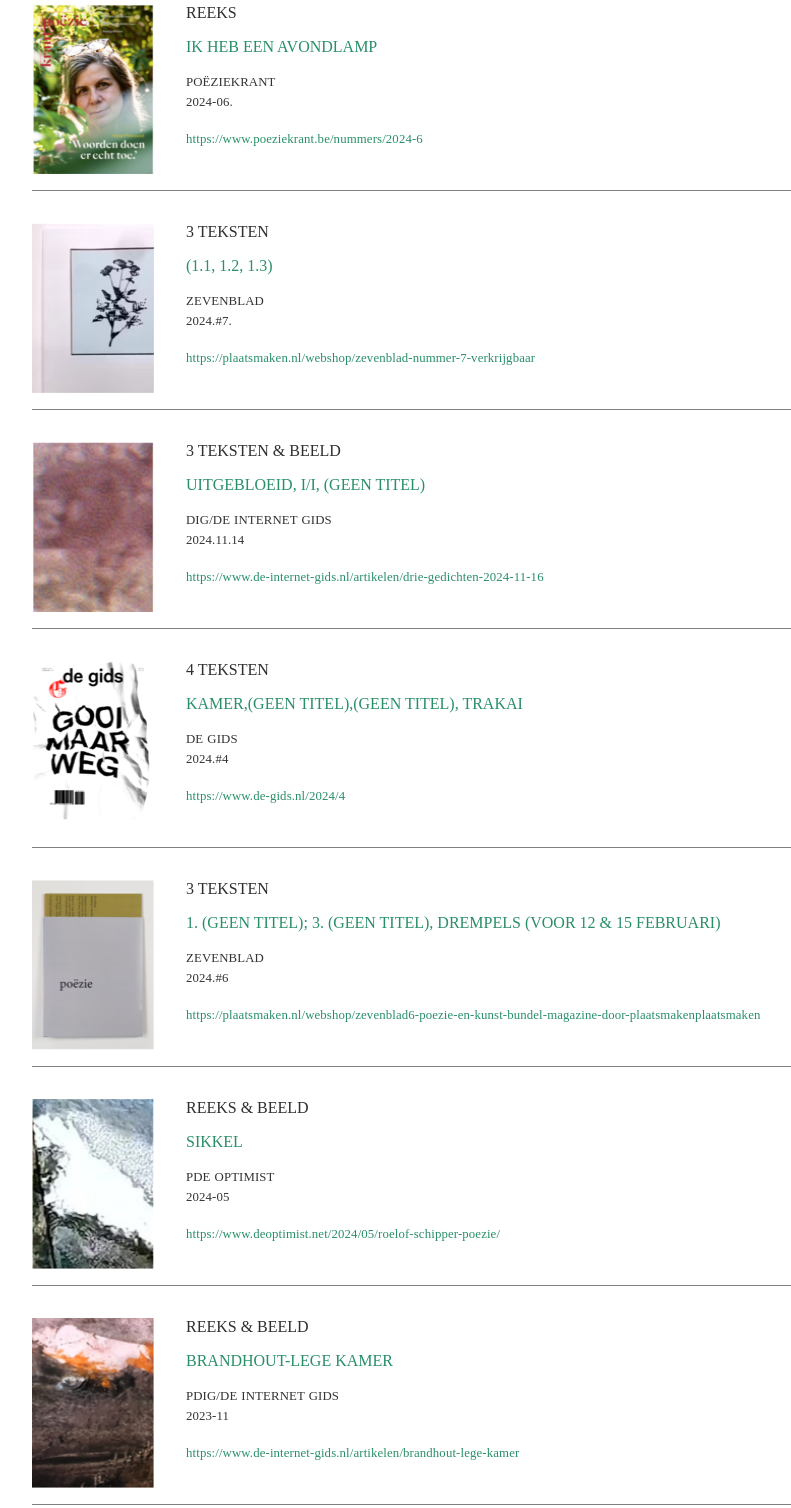
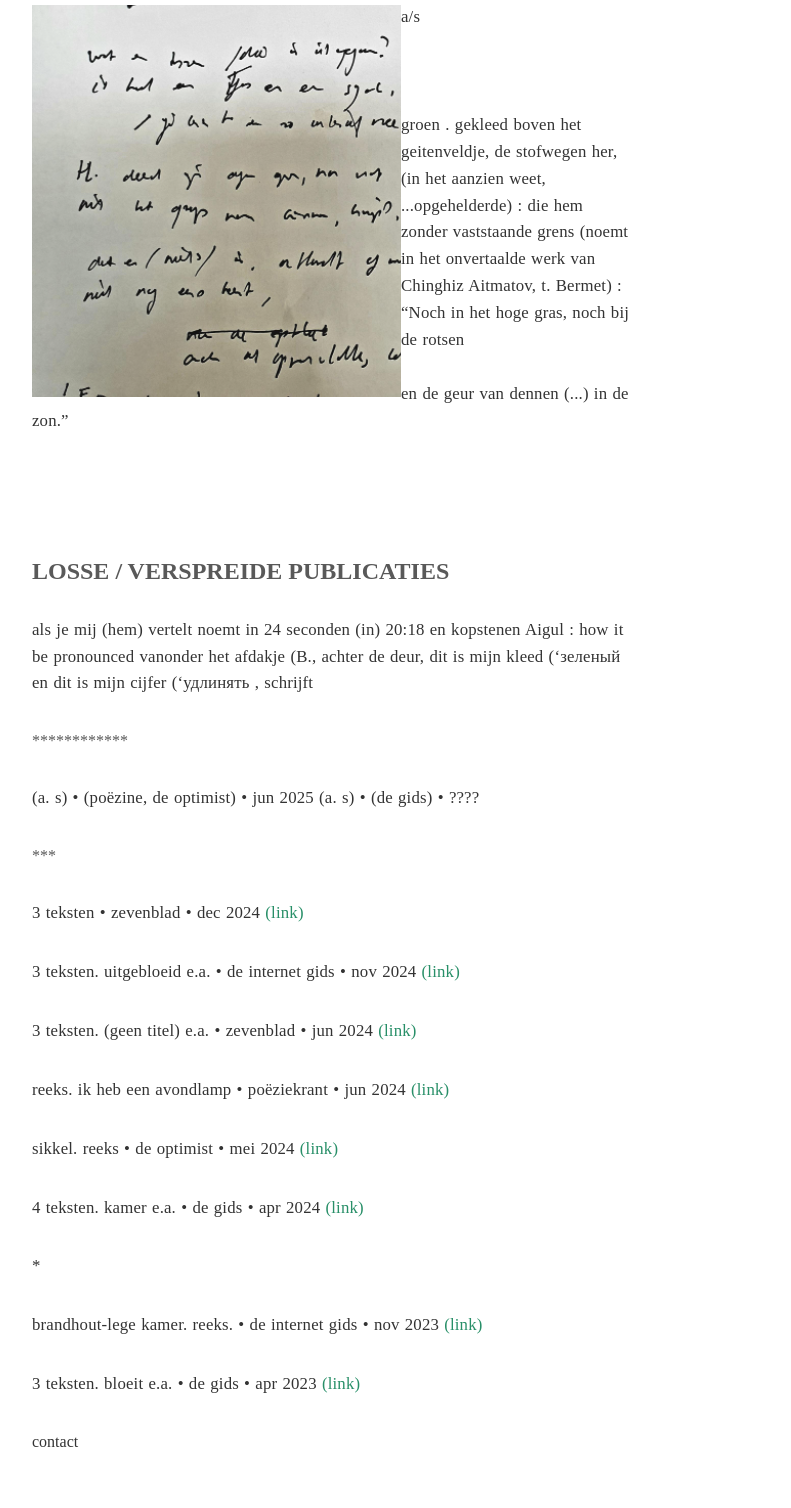
Before and after one commit to tjerk-git/rf, an Eleventy site: page src/publicaties.html in a window 1280 px wide. Shown: the part 218-1726 px from the top of the page, without its empty margins (208-999 px from the left). Built offline with nearby package versions, Linux system fonts and the light colour scheme; Eleventy itself is replaced by a stand-in of ours; files that its build step writes are made by us from their sources; a web font is replaced by a local one.

Commit message:
Add styles for main menu links and left alignment; update publicaties section with new content and links

```diff
--- a/src/publicaties.html
+++ b/src/publicaties.html
@@ -3,110 +3,57 @@ layout: base.njk
 title: roelof-schipper-Publicaties
 ---
 
-<section class="publicaties">
-  <article class="publicatie">
-    <a href="https://www.poeziekrant.be/nummers/2024-6" target="_blank">
-      <img src="/img/screenshot1.png" alt="publicatie" class="publicatie-image">
-    </a>
-      <div class="publicatie-text">
-          <h2 class="soort-publicatie">REEKS</h2>
-          <h2 class="publicatie-title">IK HEB EEN AVONDLAMP</h2>
-          <p>POËZIEKRANT <br>
-            2024-06.</p>
-            <p><a href="https://www.poeziekrant.be/nummers/2024-6" target="_blank">https://www.poeziekrant.be/nummers/2024-6</a></p>
-      </div>
-  </article>
-  <article class="publicatie">
-    <a href="https://plaatsmaken.nl/webshop/zevenblad-nummer-7-verkrijgbaar" target="_blank">
-      <img src="/img/screenshot2.png" alt="publicatie" class="publicatie-image">
-    </a>
-      <div class="publicatie-text">
-          <h2 class="soort-publicatie">3 TEKSTEN</h2>
-          <h2 class="publicatie-title">(1.1, 1.2, 1.3)</h2>
-          <p>ZEVENBLAD<br>
-            2024.#7.</p>
-            <p><a href="https://plaatsmaken.nl/webshop/zevenblad-nummer-7-verkrijgbaar" target="_blank">https://plaatsmaken.nl/webshop/zevenblad-nummer-7-verkrijgbaar</a></p>
-      </div>
-  </article>
+<img src="/img/s.png" class="align-left">
 
-  <article class="publicatie">
-    <a href="https://www.de-internet-gids.nl/artikelen/drie-gedichten-2024-11-16" target="_blank">
-      <img src="/img/screenshot3.png" alt="publicatie" class="publicatie-image">
-    </a>
-      <div class="publicatie-text">
-          <h2 class="soort-publicatie">3 TEKSTEN & BEELD</h2>
-          <h2 class="publicatie-title">uitgebloeid, i/i, (geen titel)</h2>
-          <p>DIG/DE INTERNET GIDS<br>
-            2024.11.14</p>
-            <p><a href="https://www.de-internet-gids.nl/artikelen/drie-gedichten-2024-11-16 target="_blank">https://www.de-internet-gids.nl/artikelen/drie-gedichten-2024-11-16</a></p>
-      </div>
-  </article>
-
-  <article class="publicatie">
-    <a href="https://www.de-gids.nl/2024/4" target="_blank">
-      <img src="/img/screenshot4.png" alt="publicatie" class="publicatie-image">
-    </a>
-      <div class="publicatie-text">
-          <h2 class="soort-publicatie">4 TEKSTEN</h2>
-          <h2 class="publicatie-title">kamer,(geen titel),(geen titel), trakai</h2>
-          <p>DE GIDS<br>
-            2024.#4</p>
-            <p><a href="https://www.de-gids.nl/2024/4" target="_blank">https://www.de-gids.nl/2024/4</a></p>
-      </div>
-  </article>
-
-  <article class="publicatie">
-    <a href="https://plaatsmaken.nl/webshop/zevenblad6-poezie-en-kunst-bundel-magazine-door-plaatsmakenplaatsmaken" target="_blank">
-      <img src="/img/screenshot5.png" alt="publicatie" class="publicatie-image">
-    </a>
-      <div class="publicatie-text">
-          <h2 class="soort-publicatie">3 TEKSTEN</h2>
-          <h2 class="publicatie-title">1. (geen titel); 3. (geen titel), drempels (voor 12  & 15 februari)</h2>
-          <p>ZEVENBLAD<br>
-            2024.#6</p>
-            <p><a href="https://plaatsmaken.nl/webshop/zevenblad6-poezie-en-kunst-bundel-magazine-door-plaatsmakenplaatsmaken" target="_blank">https://plaatsmaken.nl/webshop/zevenblad6-poezie-en-kunst-bundel-magazine-door-plaatsmakenplaatsmaken</a></p>
-      </div>
-  </article>
-
-  <article class="publicatie">
-    <a href="https://www.deoptimist.net/2024/05/roelof-schipper-poezie/" target="_blank">
-      <img src="/img/screenshot6.png" alt="publicatie" class="publicatie-image">
-    </a>
-      <div class="publicatie-text">
-          <h2 class="soort-publicatie">REEKS & BEELD</h2>
-          <h2 class="publicatie-title">SIKKEL</h2>
-          <p>PDE OPTIMIST<br>
-            2024-05</p>
-            <p><a href="https://www.deoptimist.net/2024/05/roelof-schipper-poezie/" target="_blank">https://www.deoptimist.net/2024/05/roelof-schipper-poezie/</a></p>
-      </div>
-  </article>
-
-  <article class="publicatie">
-    <a href="https://www.de-internet-gids.nl/artikelen/brandhout-lege-kamer" target="_blank">
-      <img src="/img/screenshot7.png" alt="publicatie" class="publicatie-image">
-    </a>
-      <div class="publicatie-text">
-          <h2 class="soort-publicatie">REEKS & BEELD</h2>
-          <h2 class="publicatie-title">BRANDHOUT-LEGE KAMER</h2>
-          <p>PDIG/DE INTERNET GIDS<br>
-            2023-11</p>
-            <p><a href="https://www.de-internet-gids.nl/artikelen/brandhout-lege-kamer" target="_blank">https://www.de-internet-gids.nl/artikelen/brandhout-lege-kamer</a></p>
-      </div>
-  </article>
-
-  <article class="publicatie">
-    <a href="https://www.de-gids.nl/2023/4" target="_blank">
-      <img src="/img/screenshot8.png" alt="publicatie" class="publicatie-image">
-    </a>
-      <div class="publicatie-text">
-          <h2 class="soort-publicatie">3 TEKSTEN</h2>
-          <h2 class="publicatie-title">BLOEIT, HUIS, NOD</h2>
-          <p>DE GIDS<br>
-            2023.#4</p>
-            <p><a href="https://www.de-gids.nl/2023/4" target="_blank">https://www.de-gids.nl/2023/4</a></p>
-      </div>
-  </article>
+<p>
+a/s<br><br><br><br>
+groen .	gekleed boven het geitenveldje, de stofwegen her, (in het aanzien weet, ...opgehelderde) : die hem zonder vaststaande grens (noemt in het onvertaalde werk van Chinghiz Aitmatov, t. Bermet) : “Noch in het hoge gras, noch bij de rotsen
+<br><br>en de geur van dennen (...) in de zon.”
+</p>
 
 
+<br><br><br>
 
-</section>
+<h2>LOSSE / VERSPREIDE PUBLICATIES</h2>
+
+<p>
+als je mij (hem) vertelt noemt in 24 seconden (in)
+20:18
+
+en kopstenen 		Aigul : how it be pronounced
+
+
+vanonder het afdakje (B.,
+achter de deur, 	dit is mijn kleed (‘зеленый
+		en dit is mijn cijfer (‘удлинять
+
+, schrijft
+</p>
+
+************
+
+<p class="blue">
+(a. s) • (poëzine, de optimist) • jun 2025
+
+(a. s) • (de gids) • ????
+</p>
+
+***
+
+<p>3 teksten • zevenblad • dec 2024  <a href="https://plaatsmaken.nl/webshop/zevenblad-nummer-7-verkrijgbaar" target="_blank">(link)</a></p>
+
+<p>3 teksten. uitgebloeid e.a. •  de internet gids • nov 2024 <a href="https://www.internetgids.nl/2024/11/uitgebloeid/" target="_blank">(link)</a></p>
+
+<p>3 teksten. (geen titel) e.a.  • zevenblad  • jun 2024 <a href="https://plaatsmaken.nl/webshop/zevenblad-nummer-6-verkrijgbaar" target="_blank">(link)</a></p>
+
+<p>reeks. ik heb een avondlamp  • poëziekrant • jun 2024 <a href="https://www.poeziekrant.be/2024/06/ik-heb-een-avondlamp/" target="_blank">(link)</a></p>
+
+<p>sikkel. reeks • de optimist • mei 2024 <a href="https://www.deoptimist.nl/2024/05/sikkel/" target="_blank">(link)</a></p>
+
+<p>4 teksten. kamer e.a.  • de gids  • apr 2024 <a href="https://www.degids.nl/2024/04/kamer" target="_blank">(link)</a></p>
+
+<p>*</p>
+
+<p>brandhout-lege kamer. reeks. • de internet gids • nov 2023 <a href="https://www.internetgids.nl/2023/11/brandhout-lege-kamer/" target="_blank">(link)</a></p>
+
+<p>3 teksten. bloeit e.a. • de gids • apr 2023 <a href="https://www.degids.nl/2023/04/bloeit" target="_blank">(link)</a></p>
--- a/style.css
+++ b/style.css
@@ -144,6 +144,10 @@ a {
 
 .main-menu > ul > li {
     list-style-type: none;
+}
+
+.main-menu a{
+    color:#333333;
 }
 
 .extra-menu {
@@ -433,6 +437,10 @@ a {
     }
 }
 
+.align-left{
+    float:left;
+}
+
 @media screen and (max-width: 480px) {
     body {
         font-size: 14px;
```
Also changed, not shown: img/s.png (added).
